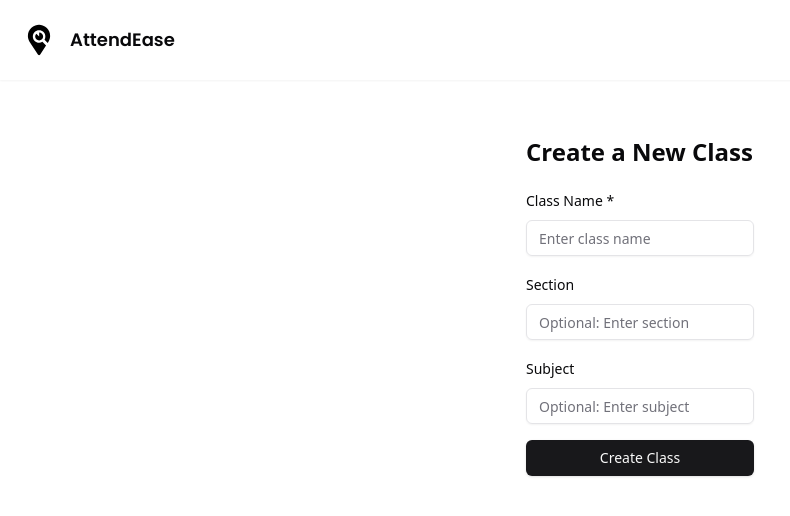
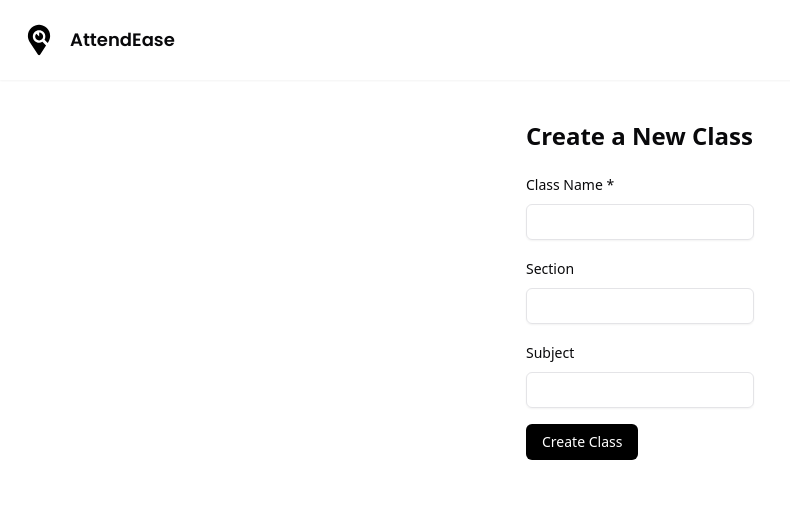
Before and after one commit to AkarshYadav/TestingApp, a Next.js app: page /u/1/create-class in a window 1280 px wide. Shown: the top 516 px of the page, without its empty margins (0-790 px from the left). Built offline with nearby package versions, Linux system fonts and the light colour scheme; no server answers.

Commit message:
back to old create class

```diff
--- a/app/(others)/u/[username]/create-class/page.jsx
+++ b/app/(others)/u/[username]/create-class/page.jsx
@@ -7,74 +7,31 @@ import { Input } from "@/components/ui/input";
 import { Label } from "@/components/ui/label";
 import { useToast } from "@/hooks/use-toast";
 import { createClass } from '@/actions/create-class';
-import { Loader2 } from "lucide-react";
-import { Alert, AlertDescription } from "@/components/ui/alert";
 
 export default function CreateClass() {
   const { toast } = useToast();
   const [isLoading, setIsLoading] = useState(false);
-    const [error, setError] = useState('');
-    const [retryCount, setRetryCount] = useState(0);
   const router = useRouter();
 
   async function onSubmit(formData) {
-        if (isLoading) return;
-
     setIsLoading(true);
-        setError('');
-
     try {
-            // Create abort controller for timeout
-            const controller = new AbortController();
-            const timeoutId = setTimeout(() => controller.abort(), 8000); // 8 second timeout
-
-            const formDataObj = {
-                get: (key) => formData.get(key)
-            };
-
-            // First attempt
-            let result = await createClass(formDataObj);
-
-            // If first attempt fails, try up to 2 more times
-            let attempts = 1;
-            while (!result.success && attempts < 3) {
-                toast({
-                    title: "Retrying",
-                    description: `Attempt ${attempts + 1}/3...`,
-                });
-
-                // Wait for 1 second before retrying
-                await new Promise(resolve => setTimeout(resolve, 1000));
-
-                result = await createClass(formDataObj);
-                attempts++;
-            }
-
-            clearTimeout(timeoutId);
-
+      const result = await createClass(formData);
       if (result.success) {
         toast({
           title: "Success",
           description: "Class created successfully!",
         });
+        // Redirect to the home route
         router.push('/');
-                router.refresh();
-                return;
+      } else {
+        throw new Error(result.error || 'Failed to create class');
       }
-
-            throw new Error(result.error || 'Failed to create class');
-
     } catch (error) {
       console.error('Error creating class:', error);
-
-            const errorMessage = error.message === 'AbortError'
-                ? 'Request timed out. Please try again.'
-                : error.message || "Failed to create class. Please try again.";
-
-            setError(errorMessage);
       toast({
         title: "Error",
-                description: errorMessage,
+        description: error instanceof Error ? error.message : "Failed to create class. Please try again.",
         variant: "destructive",
       });
     } finally {
@@ -83,63 +40,41 @@ export default function CreateClass() {
   }
 
   return (
-        <div className="max-w-md mx-auto mt-10 p-4">
+    <div className="max-w-md mx-auto mt-10">
       <h1 className="text-2xl font-bold mb-5">Create a New Class</h1>
-
-            {error && (
-                <Alert variant="destructive" className="mb-4">
-                    <AlertDescription>{error}</AlertDescription>
-                </Alert>
-            )}
-
       <form action={onSubmit} className="space-y-4">
-                <div className="space-y-2">
+        <div className='space-y-2'>
           <Label htmlFor="className">Class Name *</Label>
           <Input
             id="className"
             name="className"
             required
-                        minLength={3}
-                        maxLength={50}
-                        placeholder="Enter class name"
             aria-required="true"
             disabled={isLoading}
           />
         </div>
-
-                <div className="space-y-2">
+        <div className='space-y-2'>
           <Label htmlFor="section">Section</Label>
           <Input
             id="section"
             name="section"
-                        maxLength={20}
-                        placeholder="Optional: Enter section"
             disabled={isLoading}
           />
         </div>
-
-                <div className="space-y-2">
+        <div className='space-y-2'>
           <Label htmlFor="subject">Subject</Label>
           <Input
             id="subject"
             name="subject"
-                        maxLength={50}
-                        placeholder="Optional: Enter subject"
             disabled={isLoading}
           />
         </div>
-
-                <Button
-                    className="w-full"
-                    variant="default"
-                    type="submit"
-                    disabled={isLoading}
-                >
+        <Button variant="dark" type="submit" disabled={isLoading}>
           {isLoading ? (
-                        <div className="flex items-center justify-center">
-                            <Loader2 className="mr-2 h-4 w-4 animate-spin" />
-                            {retryCount > 0 ? `Retrying... (${retryCount}/3)` : 'Creating...'}
-                        </div>
+              <>
+                <span className="spinner-border spinner-border-sm" role="status" aria-hidden="true"></span>
+                Creating...
+              </>
           ) : (
             'Create Class'
           )}
```
Lines whose indentation alone changed are shown as unchanged.
